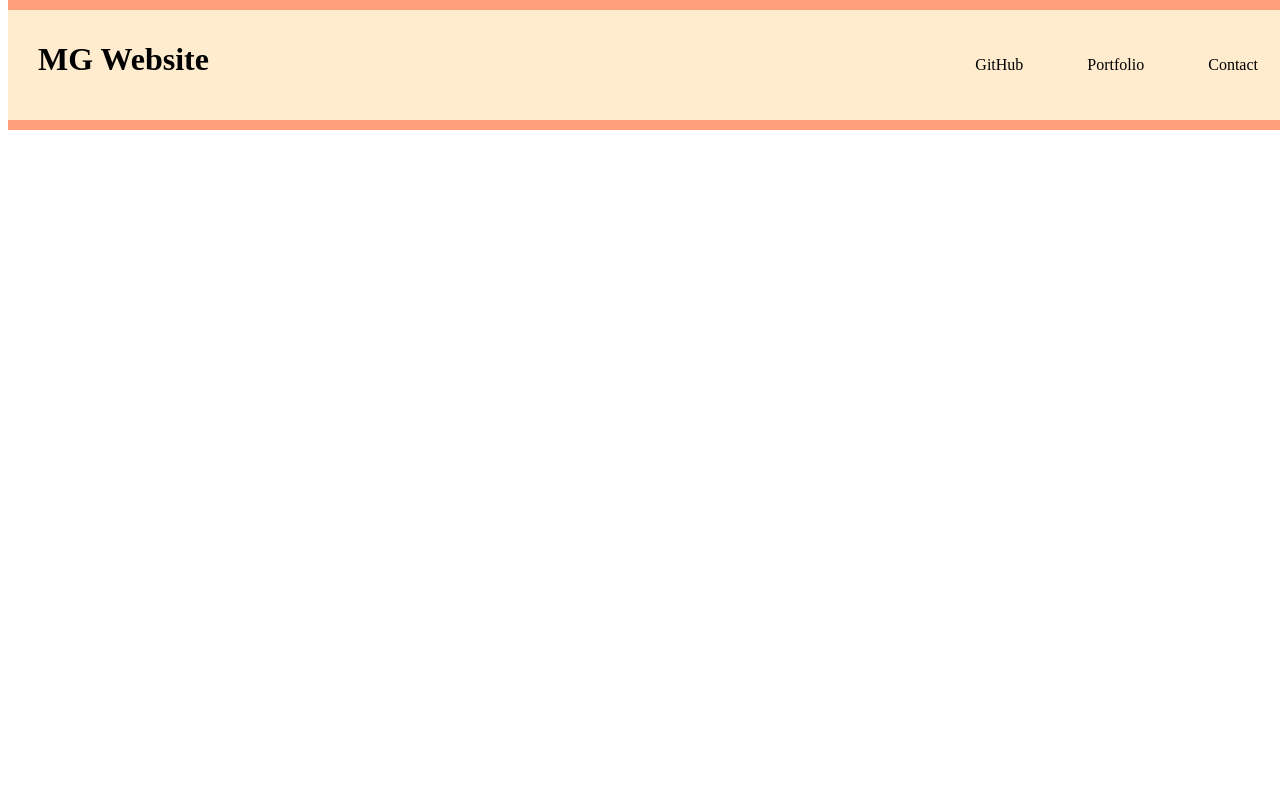
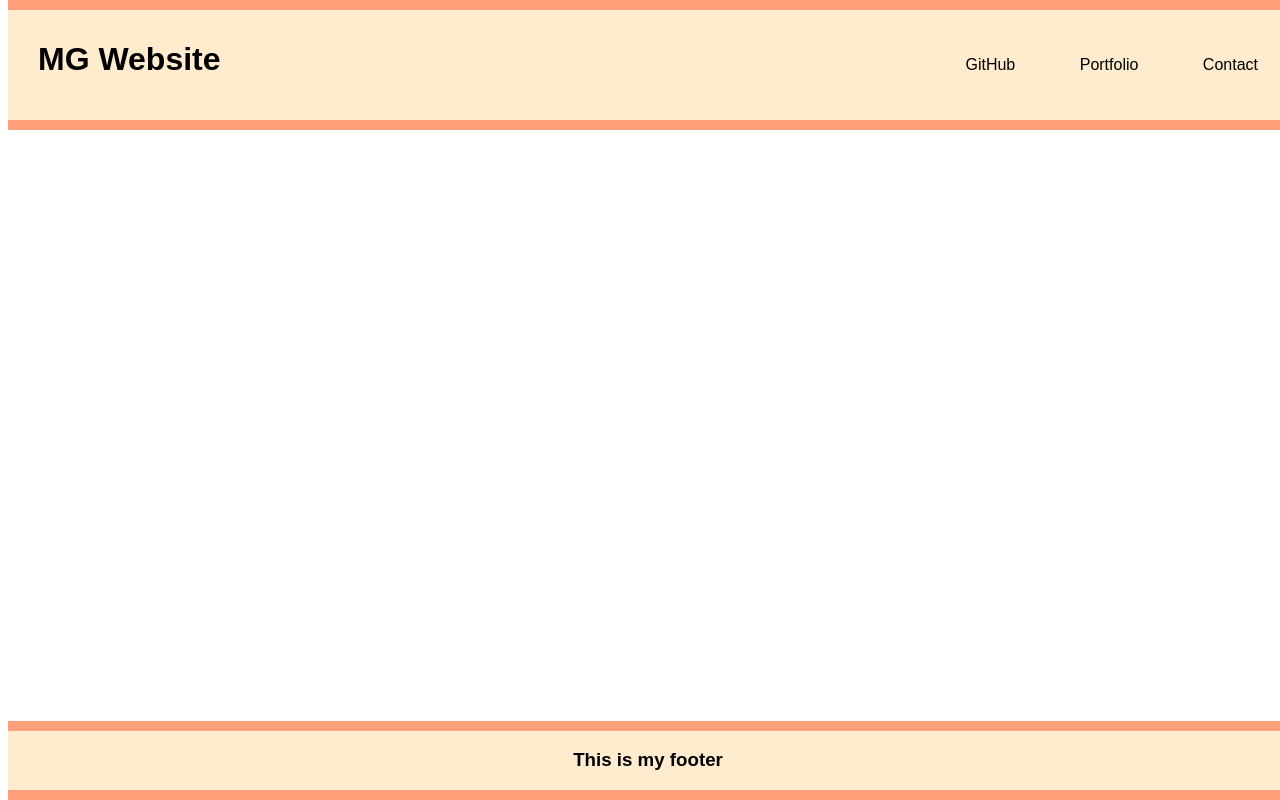
Before and after one commit to RitzGL/css-website-demo, a plain HTML site: page index.html in a window 1280 px wide. Drawn offline with Linux system fonts and the light colour scheme.

Commit message:
changed fonts, added extra class for footer

```diff
--- a/index.html
+++ b/index.html
@@ -24,12 +24,13 @@
 
     </header>
 
-    <br>
-    <br>
-    <div>
+    <footer>
 
-    </div>
+      <div class="page-bottom">
+        <h3>This is my footer</h3>
+      </div>
 
+    </footer>
   </body>
 
 </html>
--- a/style.css
+++ b/style.css
@@ -5,13 +5,16 @@ img {
 }
 
 header {
+    /*colour formatting/aesthetics*/
     background-color:blanchedalmond;
+    border-top: 10px solid lightsalmon;
+    border-bottom: 10px solid lightsalmon;
+    width: 100%;
+    font-family: Arial, Helvetica, sans-serif;
+    /*positioning, spacing and display*/
     position: fixed;
     z-index: 2;
     top: 0;
-    width: 100%;
-    border-top: 10px solid lightsalmon;
-    border-bottom: 10px solid lightsalmon;
     margin: 0%;
     border-left: 0px;
     display: inline-block;
@@ -33,6 +36,23 @@ header h1{
 
 /*this displays elements of list inline relative to each other*/
 .links ul li{
+    font-family: Arial, Helvetica, sans-serif;
     display: inline-block;
     padding: 30px;
 }
+
+footer{
+    /*colours and aesthetics*/
+    background-color:blanchedalmond;
+    border-top: 10px solid lightsalmon;
+    border-bottom: 10px solid lightsalmon;
+    width: 100%;
+    font-family: Arial, Helvetica, sans-serif;
+    /*positioning and spacing*/
+    position:fixed;
+    bottom:0;
+}
+
+.page-bottom{
+    text-align: center;
+}
```
